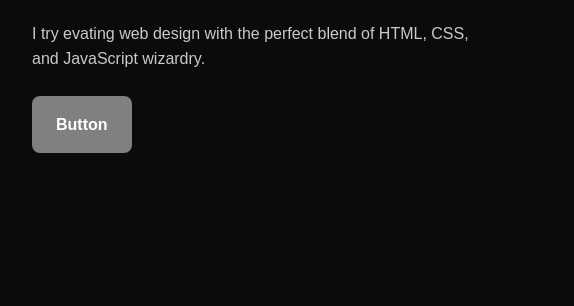
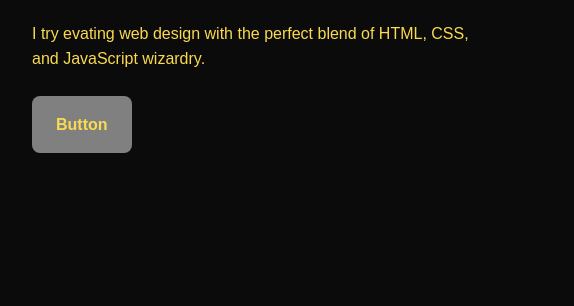
Before and after one commit to satish-kg/https---github.com-satish-kg-patilkaki, a plain HTML site: page index.html in a window 1280 px wide. Both pictures are taken after a click on the icon 1091 px from the left and 32 px from the top of the page. Shown: the part 405-711 px from the top of the page, 156-730 px from the left. Drawn offline with nearby package versions, Linux system fonts and the light colour scheme; a web font is replaced by a local one.

Commit message:
colour correction - sage green, royal yellow & grey

```diff
--- a/assets/css/styles.css
+++ b/assets/css/styles.css
@@ -63,8 +63,8 @@ html{
 /*========== Variables Dark theme ==========*/
 body.dark-theme{
   --first-color-send: #161212;
-  --title-color: #F3F1F1;
-  --text-color: #D1C7C8;
+  --title-color: #fada50;
+  --text-color: #fada50;
   --body-color: #0b0b0b;
   /* --body-color: #251D1E; */
   --container-color: #302728;
@@ -307,8 +307,8 @@ img{
 /*========== BUTTONS ==========*/
 .button{
   display: inline-block;
-  background-color: var(--first-color);
-  color: #fff;
+  background-color: #808080;
+  color: #fada50;
   padding: 1rem 1.5rem;
   border-radius: .5rem;
   font-weight: var(--font-semi-bold);
@@ -468,7 +468,7 @@ img{
 .form-container {
   width: 20rem;
   padding: 1rem;
-  background-color: #ffffff;
+  background-color: #b2ac88;
   border-radius: 5px;
   box-shadow: 0 0 10px rgba(0, 0, 0, 0.3);
 }
```
